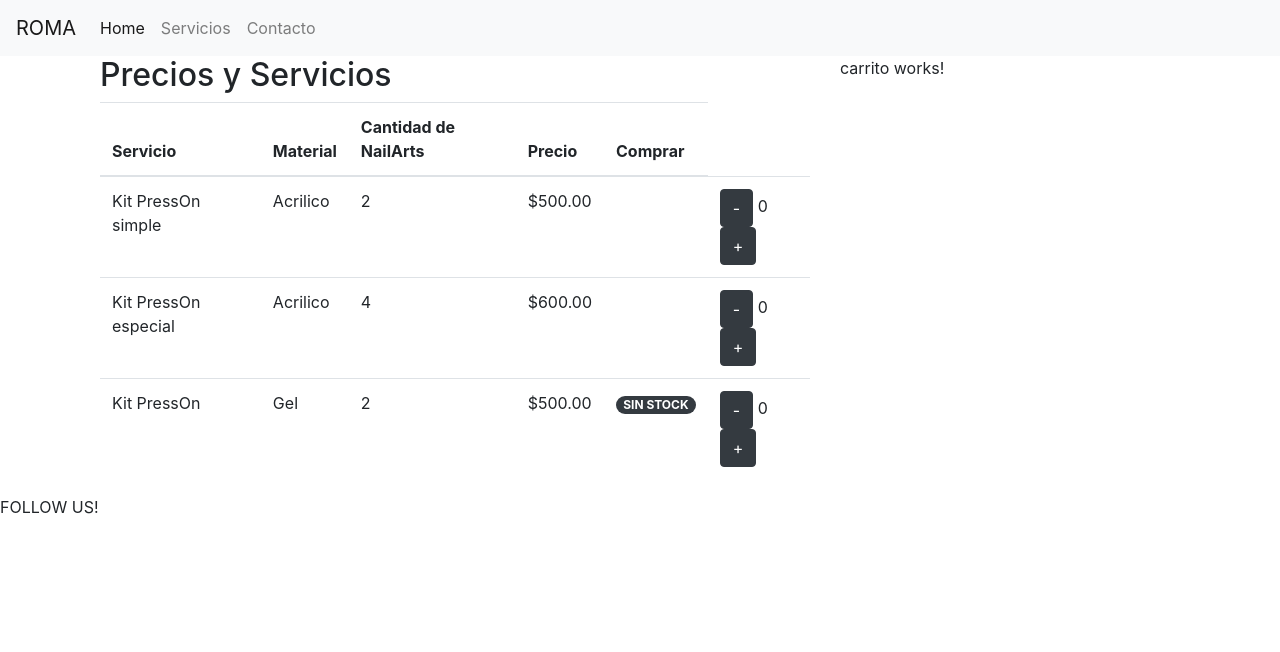
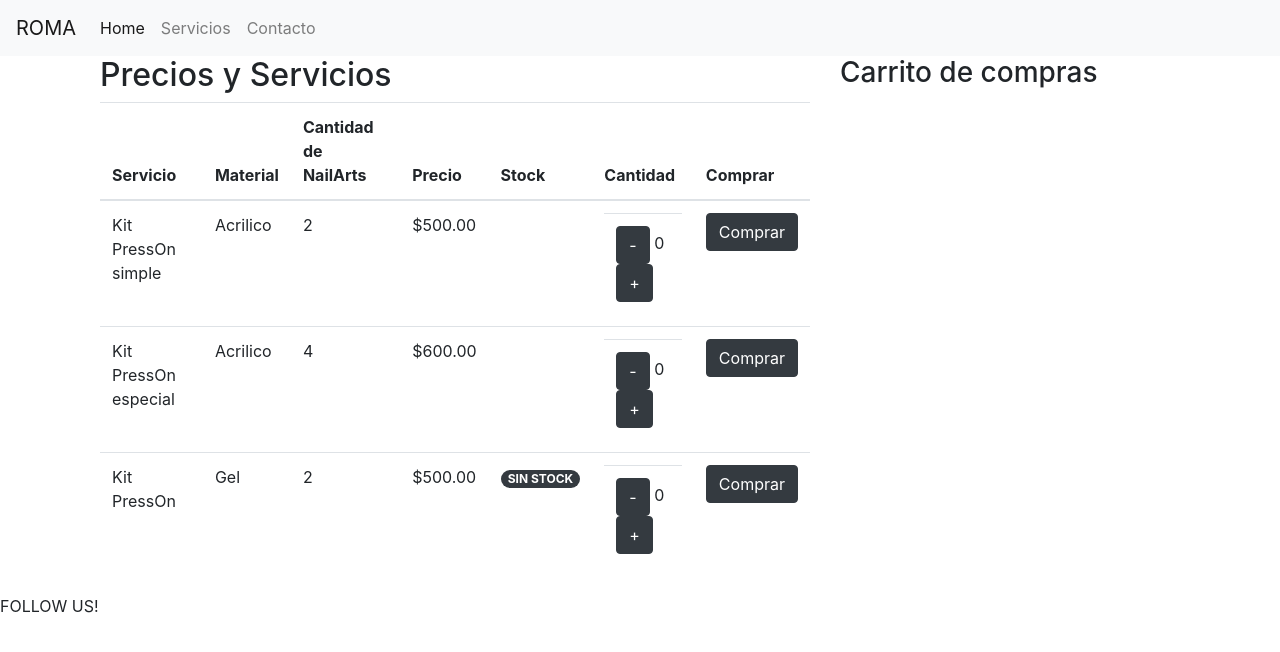
Before and after one commit to MelanyPedemonte/angular-roma, an Angular app: page /servicios in a window 1280 px wide. Shown: the top 652 px of the page. Built offline with nearby package versions, Linux system fonts and the light colour scheme.

Commit message:
Listo hasta ultima clase, faltan detalles

```diff
--- a/src/app/app.module.ts
+++ b/src/app/app.module.ts
@@ -7,6 +7,7 @@ import { ServiciosListComponent } from './servicios-list/servicios-list.componen
 import { RomaNosotrasComponent } from './roma-nosotras/roma-nosotras.component';
 import { RomaServiciosComponent } from './roma-servicios/roma-servicios.component';
 import { CarritoComponent } from './carrito/carrito.component';
+import { InputNumeroComponent } from './input-numero/input-numero.component';
 
 @NgModule({
   declarations: [
@@ -14,7 +15,8 @@ import { CarritoComponent } from './carrito/carrito.component';
     ServiciosListComponent,
     RomaNosotrasComponent,
     RomaServiciosComponent,
-    CarritoComponent
+    CarritoComponent,
+    InputNumeroComponent
   ],
   imports: [
     BrowserModule,
--- a/src/app/carrito/carrito.component.html
+++ b/src/app/carrito/carrito.component.html
@@ -1 +1,6 @@
-<p>carrito works!</p>
+<h3>Carrito de compras</h3>
+<ul>
+    <li *ngFor="let servicio of listaCompras">
+        {{servicio.nombre}} = {{servicio.cantidad}}
+    </li>
+</ul>
--- a/src/app/carrito/carrito.component.ts
+++ b/src/app/carrito/carrito.component.ts
@@ -1,4 +1,7 @@
 import { Component, OnInit } from '@angular/core';
+import { observable } from 'rxjs';
+import { ServicioCarritoService } from '../servicio-carrito.service';
+import { Servicio } from '../servicios-list/servicio';
 
 @Component({
   selector: 'app-carrito',
@@ -7,9 +10,16 @@ import { Component, OnInit } from '@angular/core';
 })
 export class CarritoComponent implements OnInit {
 
-  constructor() { }
+  listaCompras: Servicio[];
+
+  constructor(private carrito: ServicioCarritoService) {
+    carrito.listaCompras.subscribe(observable=>{this.listaCompras = observable});
+  }
 
   ngOnInit(): void {
   }
 
+
+
+
 }
--- /dev/null
+++ b/src/app/input-numero/input-numero.component.html
@@ -0,0 +1,3 @@
+<td>
+    <button type="button" class="btn btn-dark btn-xs" (click)= "downCantidad()"> - </button> {{cantidad}} <button type="button" class="btn btn-dark btn-xs" (click)= "upCantidad()">+</button>
+</td>
--- /dev/null
+++ b/src/app/input-numero/input-numero.component.ts
@@ -0,0 +1,37 @@
+import { Component, EventEmitter, Input, OnInit, Output } from '@angular/core';
+import { Servicio } from '../servicios-list/servicio';
+
+@Component({
+  selector: 'app-input-numero',
+  templateUrl: './input-numero.component.html',
+  styleUrls: ['./input-numero.component.scss']
+})
+export class InputNumeroComponent implements OnInit {
+
+  constructor() { }
+
+  @Input()
+  cantidad: number;
+
+  @Input()
+  max: number;
+
+  @Output()
+  cantidadChange: EventEmitter<number> = new EventEmitter<number>();
+
+  ngOnInit(): void {
+  }
+
+  upCantidad(){
+    if(this.cantidad < this.max)
+        this.cantidad++;
+        this.cantidadChange.emit(this.cantidad);
+  }
+
+  downCantidad(){
+    if(this.cantidad > 0)
+        this.cantidad--;
+        this.cantidadChange.emit(this.cantidad);
+  }
+
+}
--- /dev/null
+++ b/src/app/servicio-carrito.service.ts
@@ -0,0 +1,28 @@
+import { Injectable } from '@angular/core';
+import { BehaviorSubject } from 'rxjs';
+import { Servicio } from './servicios-list/servicio';
+
+@Injectable({
+  providedIn: 'root'
+})
+
+export class ServicioCarritoService {
+
+  private _listaCompras: Servicio[] = [];
+  listaCompras: BehaviorSubject<Servicio[]> = new BehaviorSubject([]);
+
+  constructor() { }
+
+  addCarrito(servicio: Servicio) {
+    let item: Servicio = this._listaCompras.find((v1) => v1.nombre == servicio.nombre);
+    if(!item) {
+      this._listaCompras.push({ ... servicio});
+    } else {
+      item.cantidad += servicio.cantidad;
+    }
+    console.log(this._listaCompras);
+    this.listaCompras.next(this._listaCompras);
+  }
+
+
+}
--- a/src/app/servicios-list/servicios-list.component.html
+++ b/src/app/servicios-list/servicios-list.component.html
@@ -7,6 +7,8 @@
                 <th>Material</th>
                 <th>Cantidad de NailArts</th>
                 <th>Precio</th>
+                <th>Stock</th>
+                <th>Cantidad</th>
                 <th>Comprar</th>
             </thead>
             <tbody>
@@ -16,6 +18,7 @@
                     <td>{{servicio.nailart}}</td>
                     <td>{{servicio.precio | currency}}</td>
                     <td><span class="badge badge-pill badge-dark" *ngIf="servicio.stock==0">SIN STOCK</span></td>
-                    <td><button type="button" class="btn btn-dark btn-xs" (click)= "downCantidad(servicio)"> - </button> {{servicio.cantidad}} <button type="button" class="btn btn-dark btn-xs" (click)= "upCantidad(servicio)">+</button></td></tr>
-
+                    <td><app-input-numero [(cantidad)]= "servicio.cantidad" [max]= "servicio.stock"></app-input-numero></td>
+                    <td><button type="button" class="btn btn-dark btn-xs" (click)= "addCarrito(servicio)" >Comprar</button></td>
+                </tr>
             </tbody>
--- a/src/app/servicios-list/servicios-list.component.ts
+++ b/src/app/servicios-list/servicios-list.component.ts
@@ -1,4 +1,5 @@
 import { Component, OnInit } from '@angular/core';
+import { ServicioCarritoService } from '../servicio-carrito.service';
 import { Servicio } from './servicio';
 
 @Component({
@@ -34,19 +35,16 @@ export class ServiciosListComponent implements OnInit {
   }
 ];
 
-  constructor() { }
+  constructor(private carrito: ServicioCarritoService) {
+  }
 
   ngOnInit(): void {
   }
 
-  upCantidad(servicio: Servicio){
-    if(servicio.cantidad < servicio.stock)
-        servicio.cantidad++;
-  }
-
-  downCantidad(servicio: Servicio){
-    if(servicio.cantidad > 0)
-        servicio.cantidad--;
+  addCarrito(servicio: Servicio): void{
+    this.carrito.addCarrito(servicio);
+    servicio.stock-=servicio.cantidad;
+    servicio.cantidad=0;
   }
 
 
```
Also changed, not shown: src/app/input-numero/input-numero.component.scss (added), 2 other files (tests, documents, lock files or other folders).
